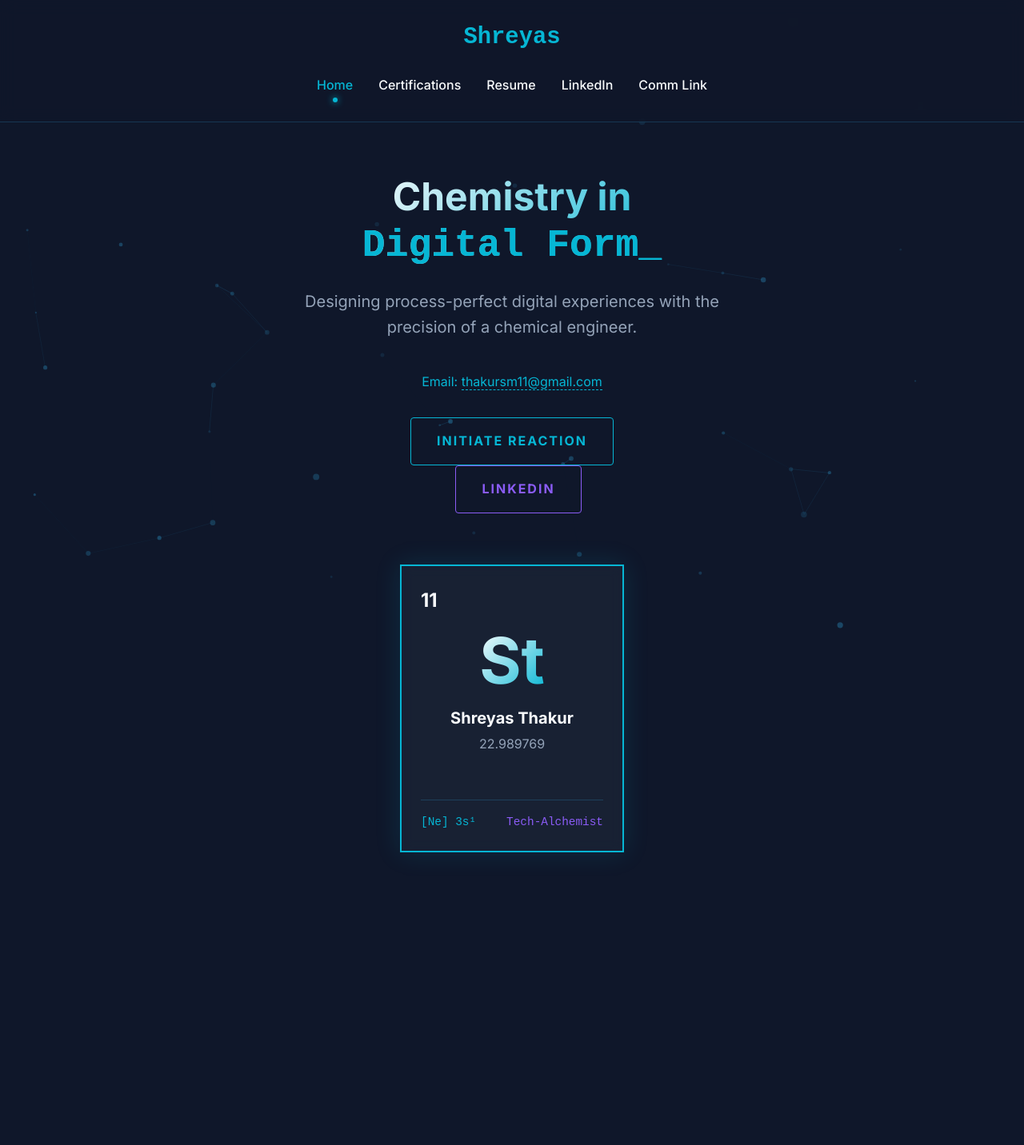
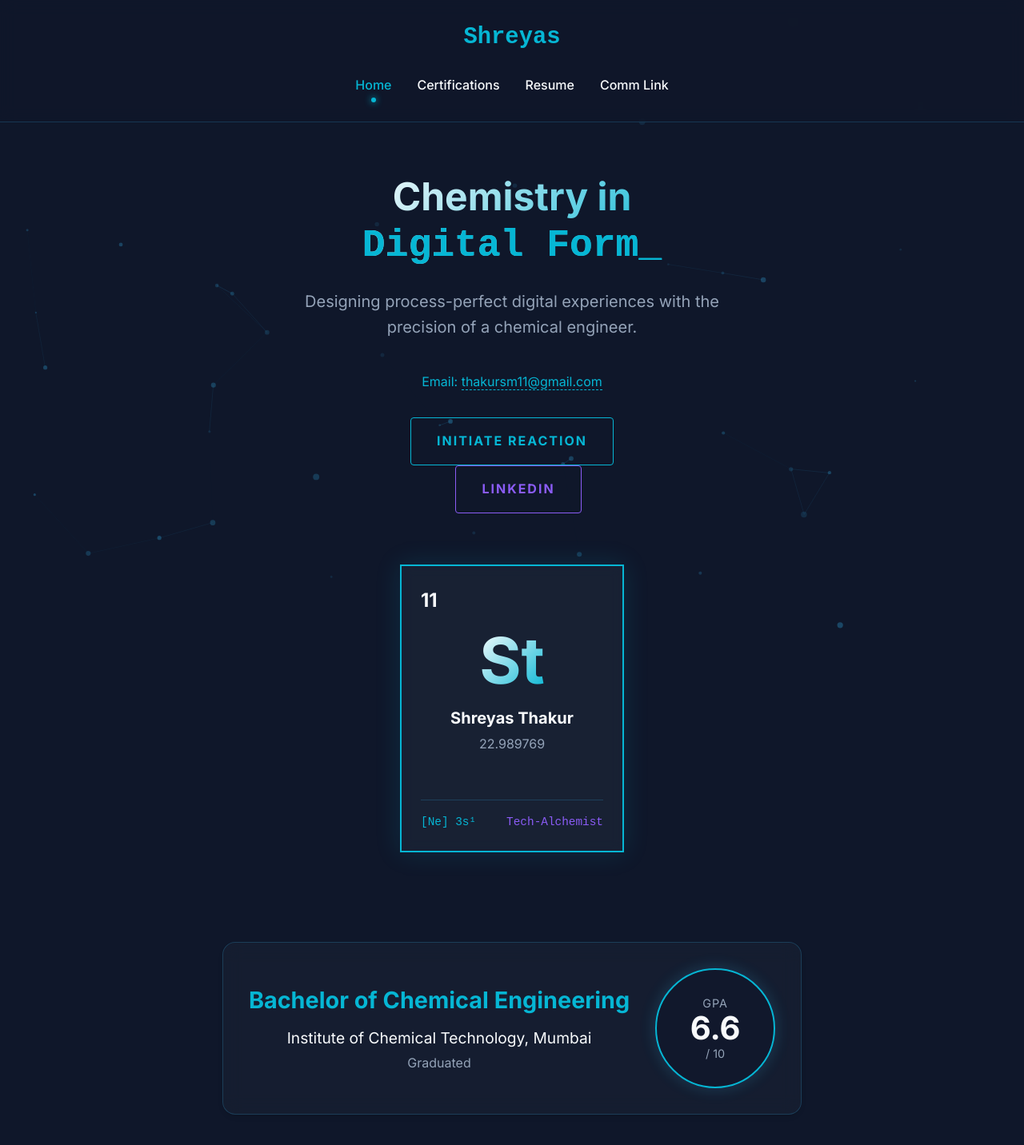
Before and after one commit to ShreyasThakur11/ShreyasThakur11.github.io, a plain HTML site: page index.html in a window 1280 px wide. Shown: the whole page at 80% size. Before the commit the page ends 1130 px from the top, so only its background shows below. Drawn offline with Linux system fonts and the light colour scheme.

Commit message:
Shreyas Thakur Portfolio
Co-authored-by: ShreyasThakur11 <thakursm11@gmail.com>

```diff
--- a/index.html
+++ b/index.html
@@ -18,7 +18,6 @@
             <a href="#" data-target="home" class="nav-btn active">Home</a>
             <a href="#" data-target="certificates" class="nav-btn">Certifications</a>
             <a href="#" data-target="resume" class="nav-btn">Resume</a>
-            <a href="https://www.linkedin.com/in/shreyas-thakur-771154228/" target="_blank" class="nav-btn">LinkedIn</a>
             <a href="contact.html">Comm Link</a>
         </div>
     </nav>
@@ -50,11 +49,8 @@
                     </div>
                 </div>
             </div>
-        </section>
-
-        <!-- Education Content (Moved to Home) -->
-        <section class="section active-section" style="display: block; padding-top: 0;">
-            <div class="education-card card" style="max-width: 900px; margin: 0 auto;">
+            <div class="education-card card"
+                style="max-width: 900px; margin: 4rem auto 0 auto; position: relative; z-index: 2;">
                 <div class="edu-details">
                     <h3>Bachelor of Chemical Engineering</h3>
                     <p class="institution">Institute of Chemical Technology, Mumbai</p>
```
